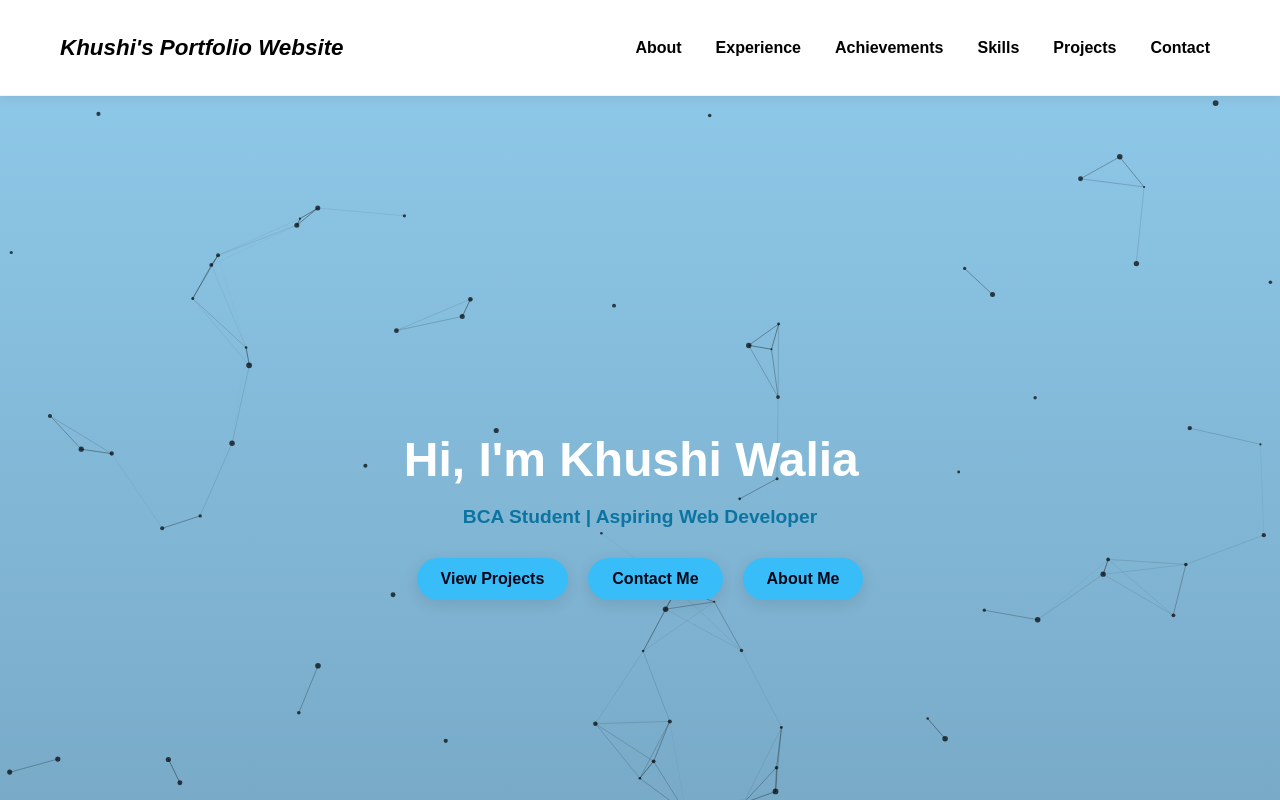
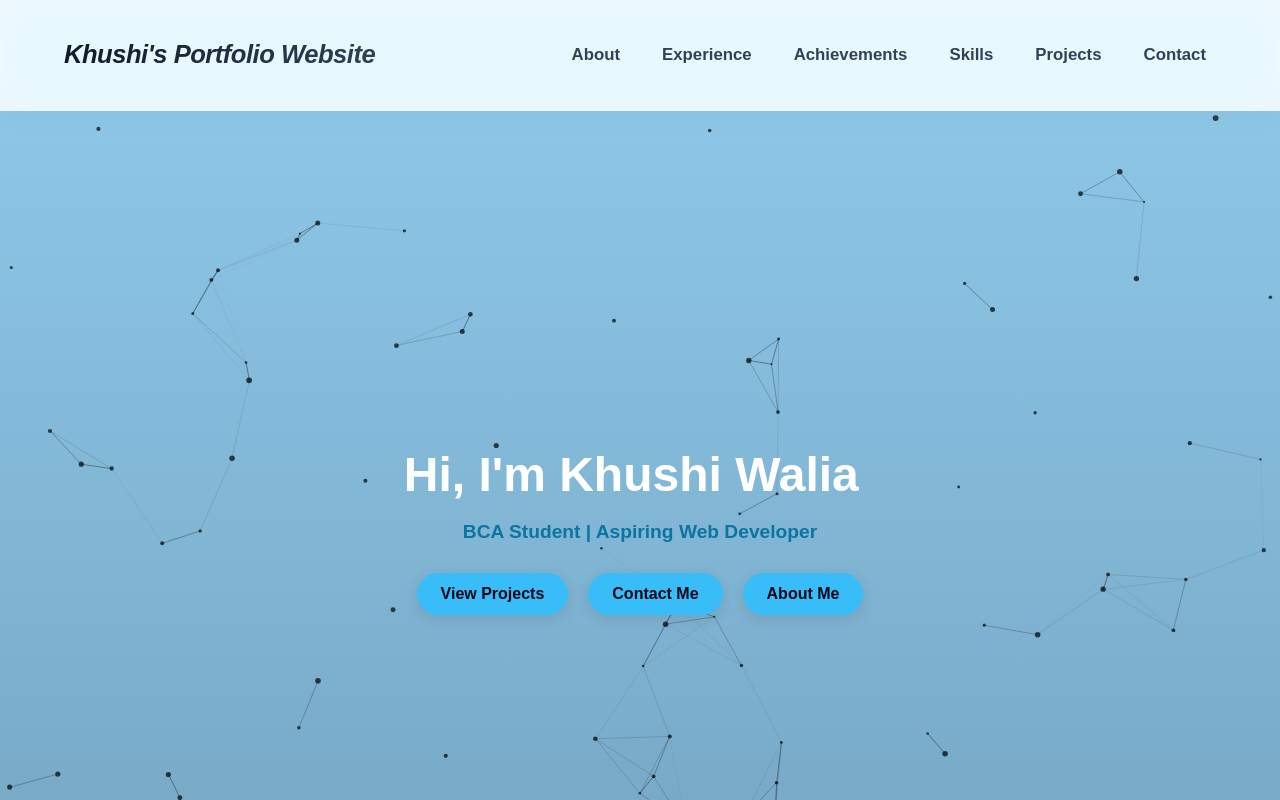
Before and after one commit to KhushiWalia09/portfolio, a React (Vite) app: page / in a window 1280 px wide. Shown: the top 800 px of the page. Built offline with nearby package versions, Linux system fonts and the light colour scheme.

Commit message:
Changes Done

```diff
--- a/src/components/Header.css
+++ b/src/components/Header.css
@@ -15,17 +15,17 @@
   display: flex;
   justify-content: space-between;
   align-items: center;
-  padding: 16px 60px;
-  background-color: rgb(255, 255, 255);
-  background: rgb(255, 255, 255);
+  padding: 1.2rem 5%;
+  background: rgba(255, 255, 255, 0.85);
+  /* Glassmorphism background */
   position: sticky;
   top: 0;
   z-index: 1000;
-  backdrop-filter: blur(10px);
-  -webkit-backdrop-filter: blur(10px);
-  transition: all 0.3s ease;
-  box-shadow: 0 2px 10px rgba(0, 0, 0, 0.08);
-  border-bottom: 1px solid rgba(0, 0, 0, 0.05);
+  backdrop-filter: blur(15px) saturate(180%);
+  -webkit-backdrop-filter: blur(15px) saturate(180%);
+  transition: all 0.4s cubic-bezier(0.4, 0, 0.2, 1);
+  box-shadow: 0 4px 30px rgba(0, 0, 0, 0.03);
+  border-bottom: 1px solid rgba(255, 255, 255, 0.3);
   /* Safari/iOS specific fixes */
   -webkit-transform: translateZ(0);
   transform: translateZ(0);
@@ -41,24 +41,37 @@ nav a.active::after {
 
 
 .logo {
-  color: rgb(0, 0, 0) !important;
-  font-size: 1.4rem;
-  font-weight: bold;
-  /* Safari/iOS specific fixes */
-  -webkit-text-fill-color: rgb(0, 0, 0);
+  color: #0f172a !important;
+  font-size: 1.6rem;
+  font-weight: 800;
+  letter-spacing: -0.5px;
+  background: linear-gradient(135deg, #0f172a 0%, #334155 100%);
+  background-clip: text;
+  -webkit-background-clip: text;
+  -webkit-text-fill-color: transparent;
   text-rendering: optimizeLegibility;
   -webkit-font-smoothing: antialiased;
+  transition: transform 0.3s ease;
+}
+
+.logo:hover {
+  transform: scale(1.02);
 }
 
 nav a {
   position: relative;
-  color: rgb(0, 0, 0);
-  margin-left: 24px;
+  color: #334155;
+  margin-left: 2rem;
   text-decoration: none;
-  font-weight: bold;
+  font-weight: 600;
+  font-size: 1.05rem;
+  transition: color 0.3s ease;
   /* Safari/iOS specific fixes */
-  -webkit-text-fill-color: rgb(0, 0, 0);
   text-rendering: optimizeLegibility;
+}
+
+nav a:hover {
+  color: #0f172a;
 }
 
 /* 🔥 Animated underline */
@@ -101,11 +114,13 @@ nav a:hover::after {
 
 .bar {
   display: block;
-  width: 25px;
-  height: 3px;
-  margin: 5px auto;
-  transition: all 0.3s ease-in-out;
-  background-color: white;
+  width: 28px;
+  height: 2.5px;
+  margin: 6px auto;
+  transition: all 0.4s cubic-bezier(0.4, 0, 0.2, 1);
+  background-color: #0f172a;
+  /* Changed from white to black for visibility */
+  border-radius: 4px;
 }
 
 @media (max-width: 768px) {
@@ -134,33 +149,66 @@ nav a:hover::after {
   .nav-menu {
     position: fixed;
     left: -100%;
-    top: 70px;
-    /* Below the header */
+    top: 0;
     flex-direction: column;
-    background-color: rgba(2, 6, 23, 0.95);
+    background: rgba(15, 23, 42, 0.98);
     width: 100%;
-    height: calc(100vh - 70px);
-    /* Full height minus header */
-    text-align: center;
-    transition: 0.3s;
-    backdrop-filter: blur(10px);
-    box-shadow: 0 10px 27px rgba(0, 0, 0, 0.05);
-    padding-top: 40px;
-    gap: 20px;
-  }
-
-  .nav-menu.active {
-    left: 0;
-    display: flex;
-    /* Ensure it switches to flex when active */
+    height: 100vh;
+    justify-content: center;
+    align-items: center;
+    transition: all 0.5s cubic-bezier(0.4, 0, 0.2, 1);
+    backdrop-filter: blur(15px);
+    z-index: 1000;
   }
 
   .nav-menu a {
-    margin: 20px 0;
-    font-size: 1.2rem;
+    margin: 1.5rem 0;
+    font-size: 1.8rem;
+    color: #f8fafc;
+    font-weight: 700;
+    -webkit-text-fill-color: #f8fafc;
+    opacity: 0;
+    transform: translateY(20px);
+    transition: all 0.3s ease;
+  }
+
+  .nav-menu.active a {
+    opacity: 1;
+    transform: translateY(0);
+  }
+
+  /* Successive delay for menu items */
+  .nav-menu a:nth-child(1) {
+    transition-delay: 0.1s;
+  }
+
+  .nav-menu a:nth-child(2) {
+    transition-delay: 0.15s;
+  }
+
+  .nav-menu a:nth-child(3) {
+    transition-delay: 0.2s;
+  }
+
+  .nav-menu a:nth-child(4) {
+    transition-delay: 0.25s;
+  }
+
+  .nav-menu a:nth-child(5) {
+    transition-delay: 0.3s;
+  }
+
+  .nav-menu a:nth-child(6) {
+    transition-delay: 0.35s;
   }
 
   .logo {
-    font-size: 1.1rem;
+    font-size: 1.3rem;
+    position: relative;
+    z-index: 1002;
+    background: linear-gradient(135deg, #f8fafc 0%, #cbd5e1 100%);
+    background-clip: text;
+    -webkit-background-clip: text;
+    -webkit-text-fill-color: transparent;
   }
 }
```
